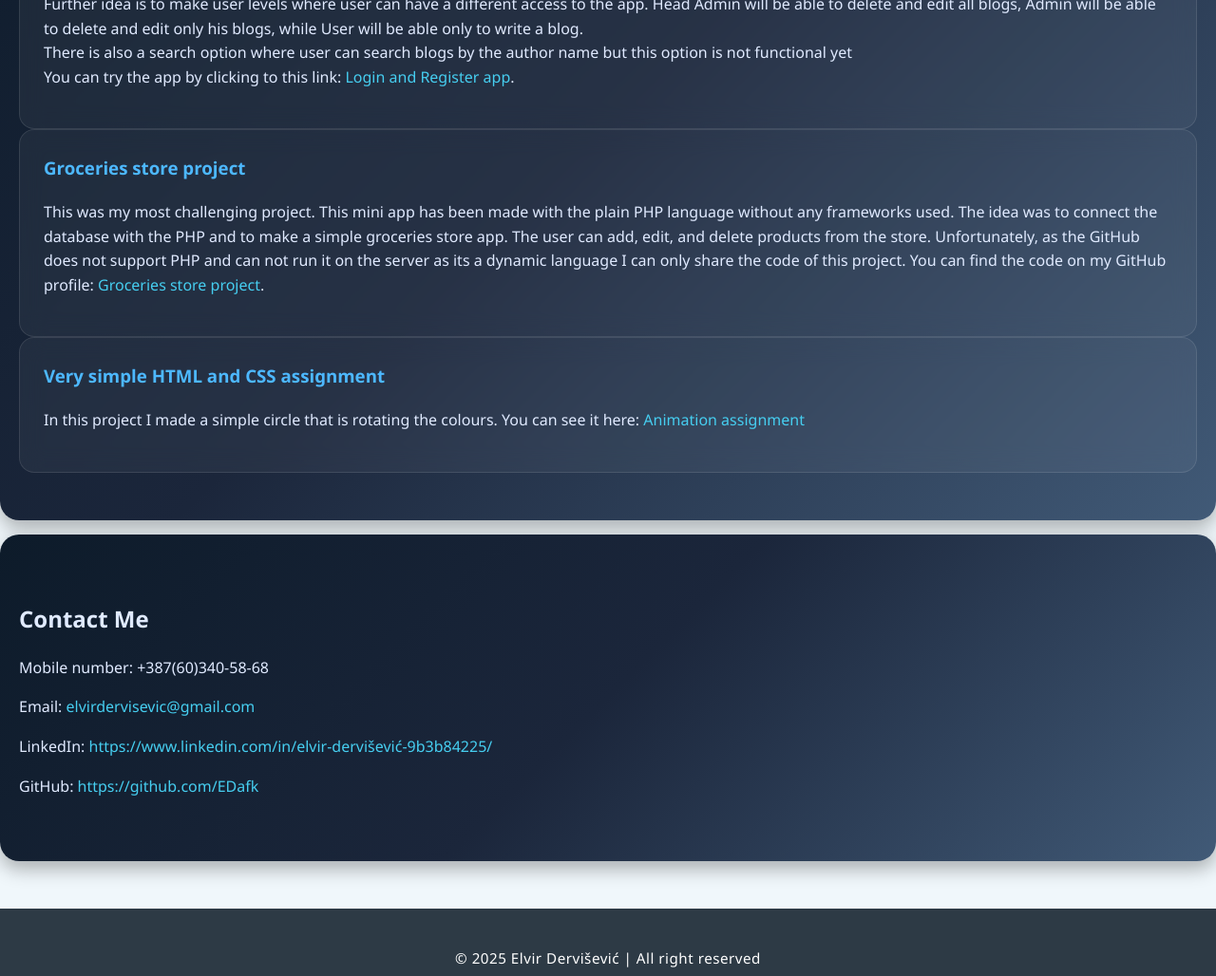
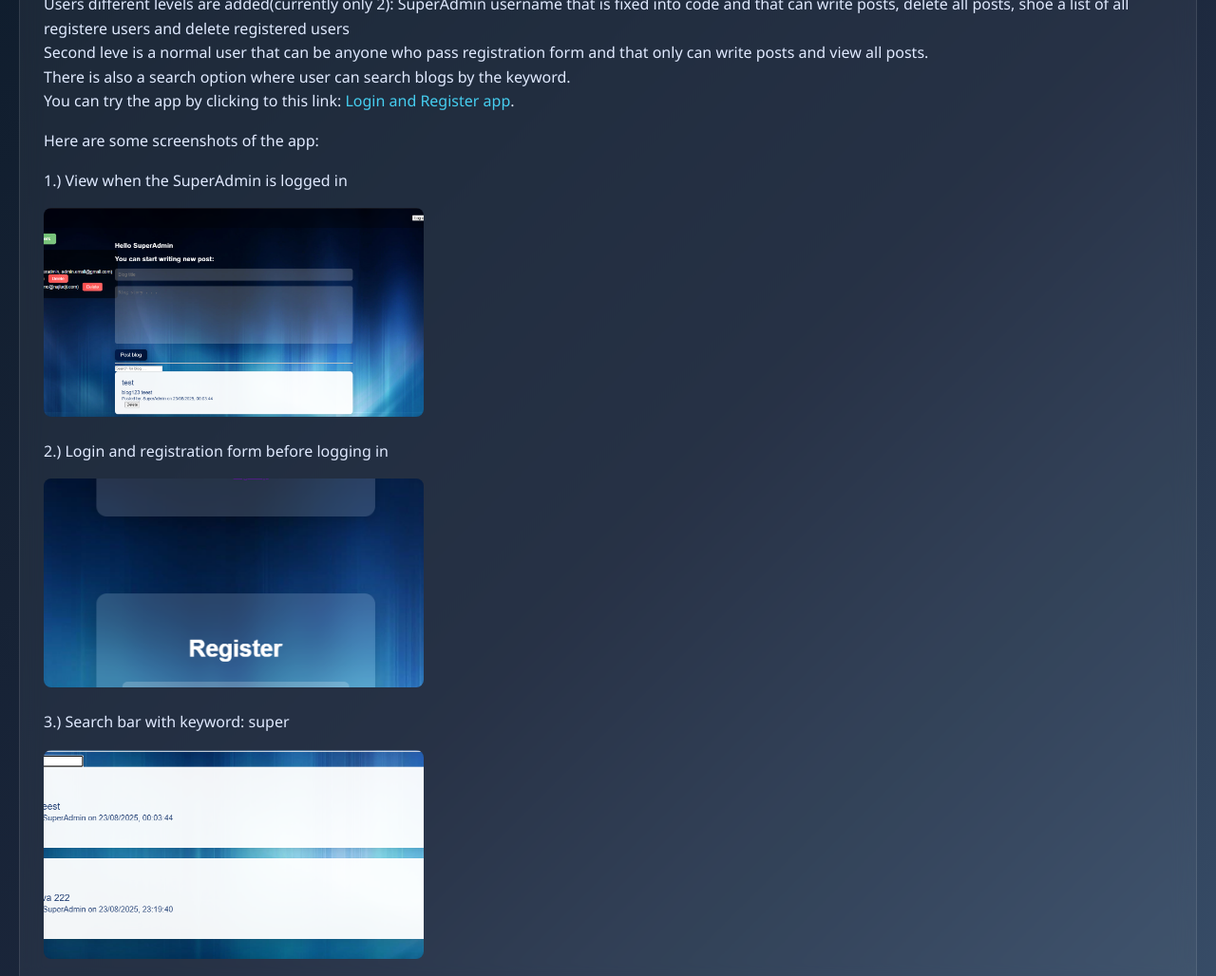
Before and after one commit to EDafk/cv2025, a plain HTML site: page index.html in a window 1280 px wide. Shown: the part 1080-2108 px from the top of the page at 95% size. Drawn offline with Linux system fonts and the light colour scheme.

Commit message:
project update

```diff
--- a/css/style.css
+++ b/css/style.css
@@ -95,3 +95,9 @@ a {
   color: #46cef0;
   text-decoration: none;
 }
+.gallery img {
+  width: 400px;
+  height: 220px;
+  object-fit: cover;
+  border-radius: 8px;
+}
--- a/index.html
+++ b/index.html
@@ -47,11 +47,27 @@ In September 2022, I began my career at DDC MLS as a Customer Support Agent, a p
 
           After succesfull registration and login process, user can write a blogs that will be visible to all users.
           The app is made with the plain Javascript, HTML and CSS. The idea was to make a simple app that will have a login and register functionality where user can write a blog. <br><br>
-          Further idea is to make user levels where user can have a different access to the app. Head Admin will be able to delete and edit all blogs, Admin will be able to delete and edit only his blogs,
-          while User will be able only to write a blog. <br>
-          There is also a search option where user can search blogs by the author name but this option is not functional yet <br>
+          Users different levels are added(currently only 2): SuperAdmin username that is fixed into code and that can write posts, delete all posts, shoe a list of all registere users and delete registered users <br>
+          Second leve is a normal user that can be anyone who pass registration form and that only can write posts and view all posts. <br>
+          There is also a search option where user can search blogs by the keyword. <br>
           You can try the app by clicking to this link: <a target="_blank" href="https://edafk.github.io/loginRegisterApp/">Login and Register app</a>.
         </p>
+        <p>Here are some screenshots of the app:</p>
+
+<div class="gallery">
+  <p>1.) View when the SuperAdmin is logged in</p>
+  <a href="img/loginRegApp1.png" target="_blank">
+    <img src="img/loginRegApp1.png" alt="Screenshot 1">
+  </a><br>
+   <p>2.) Login and registration form before logging in</p>
+  <a href="img/loginRegApp2.png" target="_blank">
+    <img src="img/loginRegApp2.png" alt="Screenshot 2">
+  </a><br>
+  <p>3.) Search bar with keyword: super</p>
+  <a href="img/loginRegApp3.png" target="_blank">
+    <img src="img/loginRegApp3.png" alt="Screenshot 3">
+  </a>
+</div>
       </div>
       <div class="card">
         <h3>Groceries store project</h3>
```
Also changed, not shown: img/loginRegApp1.png (added), img/loginRegApp2.png (added), img/loginRegApp3.png (added).
